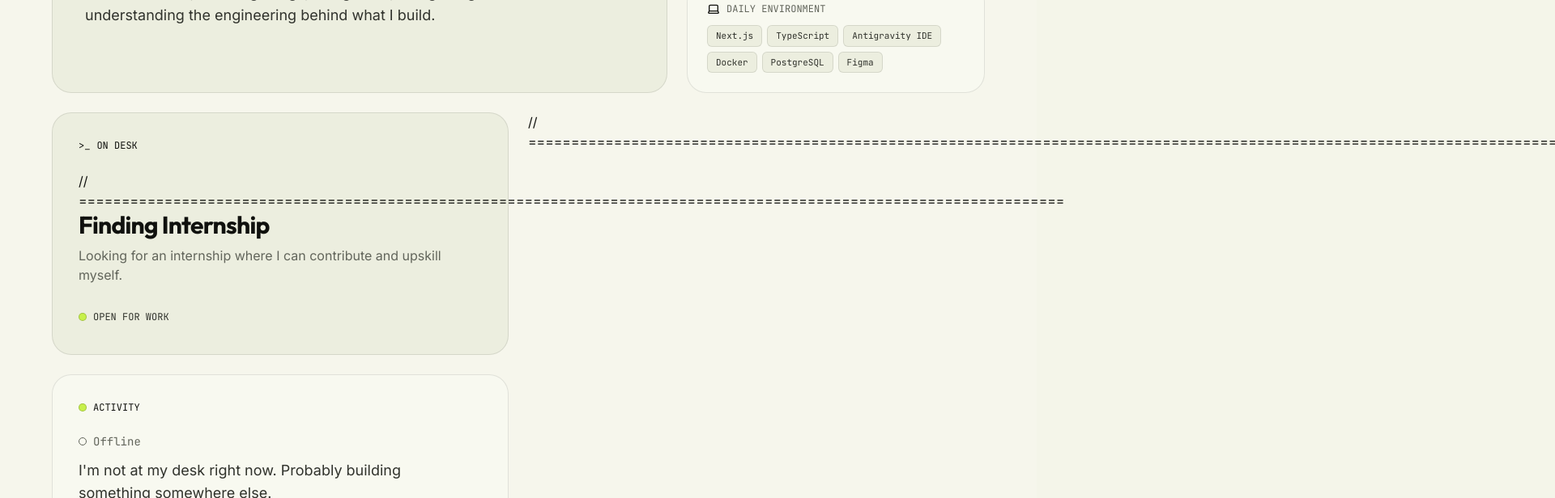
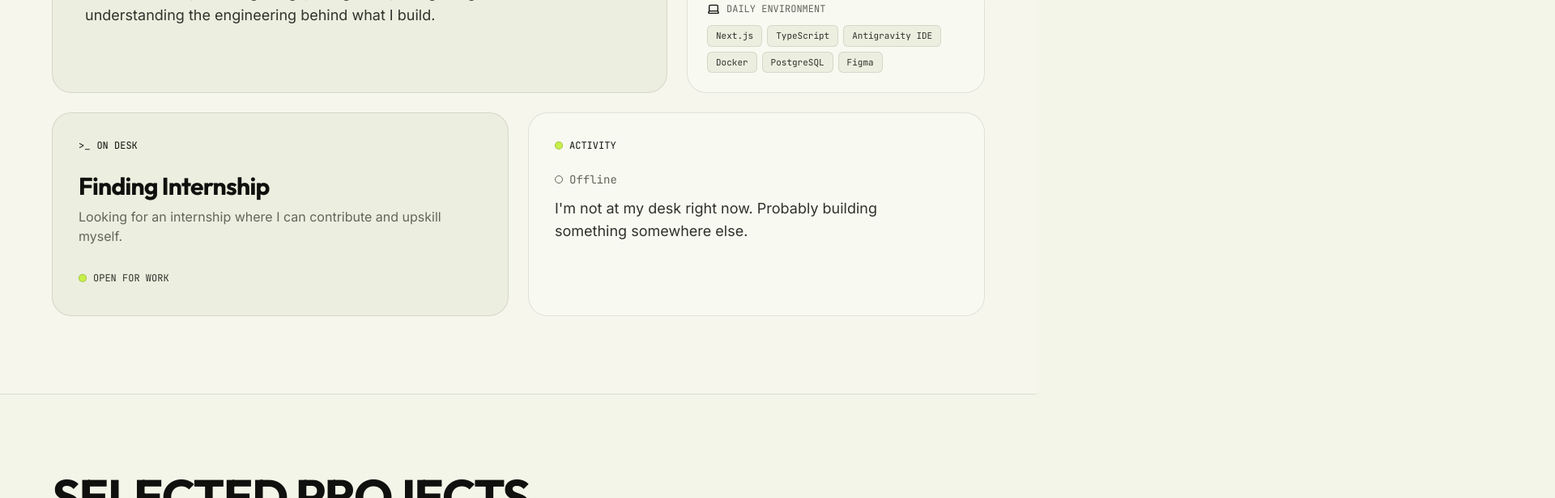
Before and after one commit to harshittpanday/harshit.dev, a Next.js app: page / in a window 1280 px wide. Shown: the part 1500-2116 px from the top of the page at 81% size, 1920 px wide, since content can reach past the window. Built offline with nearby package versions, Linux system fonts and the light colour scheme; no server answers.

Commit message:
fixed typo

```diff
--- a/src/components/AboutSection.tsx
+++ b/src/components/AboutSection.tsx
@@ -162,7 +162,7 @@ export const AboutSection: React.FC = () => {
                 <span>On Desk</span>
               </div>
 
-// ===================================================================================================================
+
 
               <h3 className="text-2xl sm:text-3xl font-display font-bold text-[#10110E] tracking-tight">
                 Finding Internship
@@ -170,7 +170,6 @@ export const AboutSection: React.FC = () => {
               <p className="text-sm sm:text-base text-[#62655B] font-sans leading-relaxed mt-2 max-w-md">
                 Looking for an internship where I can contribute and upskill myself.
               </p>
-
             </div>
             <div className="mt-8">
               <div className="flex items-center gap-2 text-xs font-mono text-[#30322C] uppercase">
@@ -182,8 +181,6 @@ export const AboutSection: React.FC = () => {
               </p>
             </div>
           </motion.div>
-
-// =============================================================================================================================
 
 
 
```
